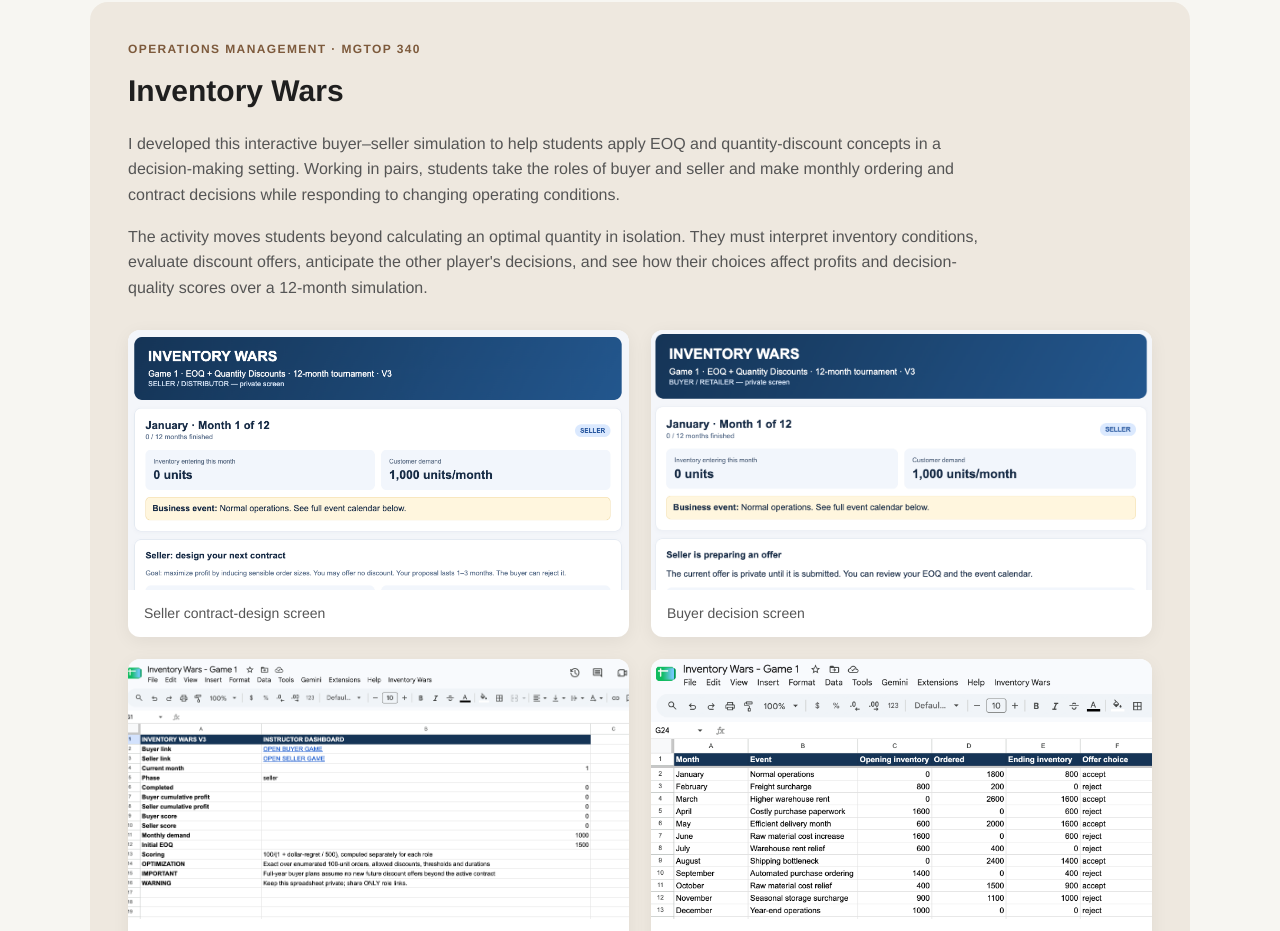
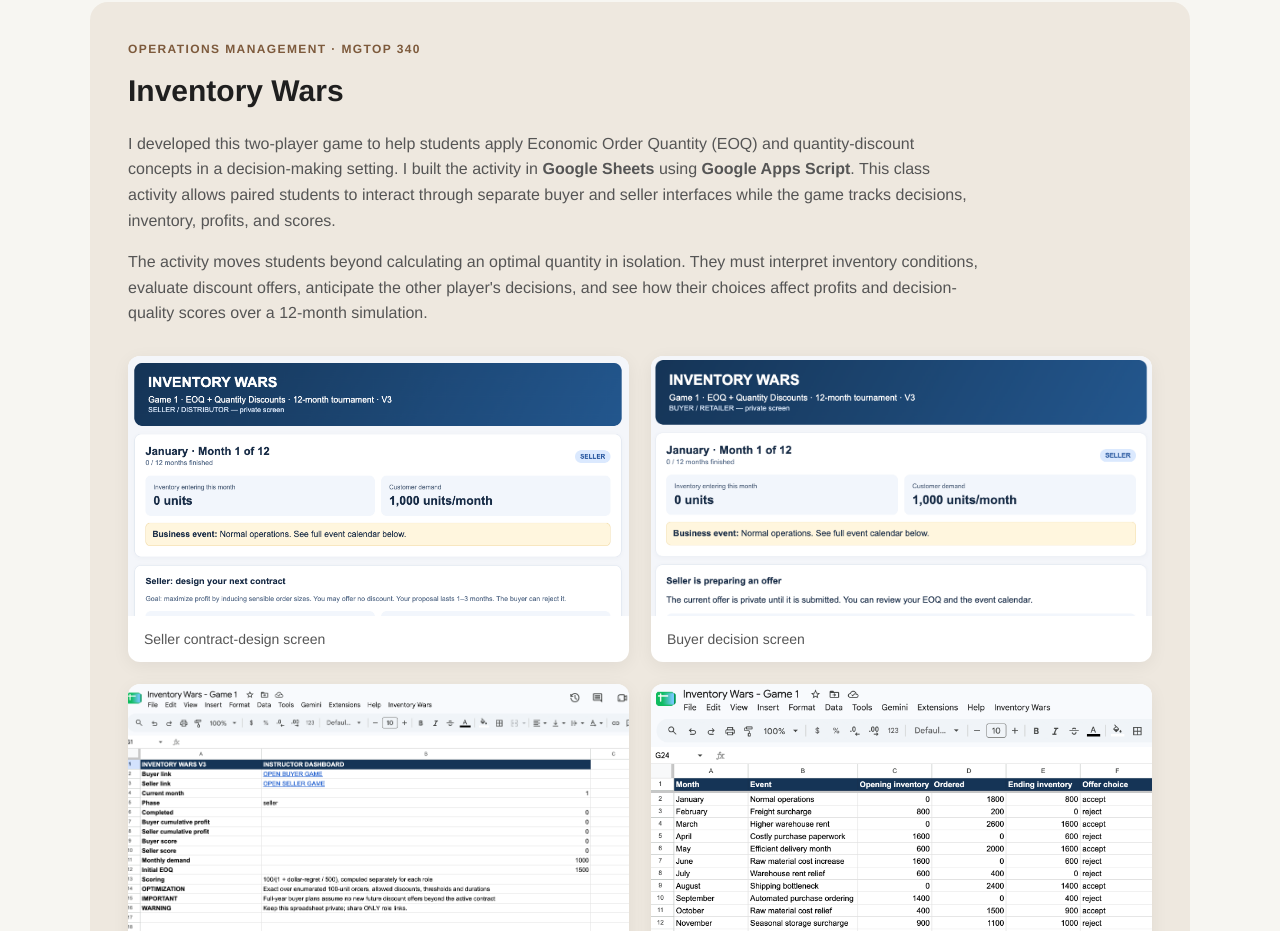
Before and after one commit to omar-al-zadid/omar-al-zadid.github.io, a plain HTML site: page teaching.html in a window 1280 px wide. Shown: the part 2700-3631 px from the top of the page. Drawn offline with Linux system fonts and the light colour scheme.

Commit message:
Update teaching.html

```diff
--- a/teaching.html
+++ b/teaching.html
@@ -1068,11 +1068,11 @@
       <h2>Inventory Wars</h2>
 
       <p>
-        I developed this interactive buyer–seller simulation to help students
-        apply EOQ and quantity-discount concepts in a decision-making setting.
-        Working in pairs, students take the roles of buyer and seller and make
-        monthly ordering and contract decisions while responding to changing
-        operating conditions.
+        I developed this two-player game to help students
+        apply Economic Order Quantity (EOQ) and quantity-discount concepts in a decision-making setting.
+        I built the activity in <strong>Google Sheets</strong> using
+        <strong>Google Apps Script</strong>. This class activity allows paired students to interact through separate buyer and seller
+        interfaces while the game tracks decisions, inventory, profits, and scores.
       </p>
 
       <p>
```
